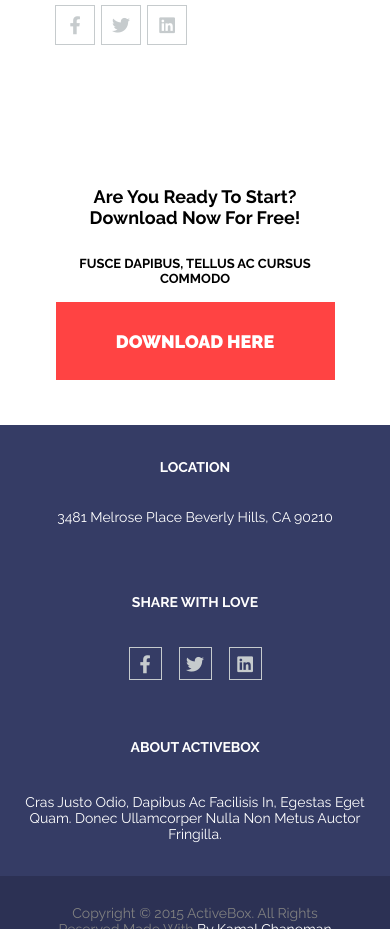
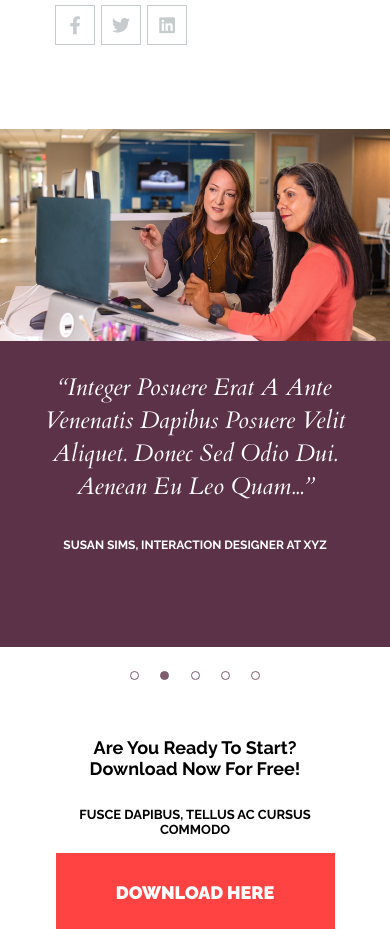
Before and after one commit to Balmakova/FE17-onl-Balmakova-Activebox, a plain HTML site: page index.html in a window 390 px wide. Shown: the part 5120-6049 px from the top of the page. Drawn offline with Linux system fonts and the light colour scheme.

Commit message:
like a slider adaptive - one

```diff
--- a/app/scss/fonts.scss
+++ b/app/scss/fonts.scss
@@ -1 +1,2 @@
 @import url('https://fonts.googleapis.com/css2?family=Raleway:wght@400;700;900&display=swap');
+@import url('https://fonts.googleapis.com/css2?family=Cardo:ital@1&display=swap');
--- /dev/null
+++ b/app/scss/slider.scss
@@ -0,0 +1,118 @@
+.slider {
+
+}
+.slider-wrapper {
+    display: flex;
+    max-height: 490px;
+    margin-bottom: 31px;
+    @media (max-width: 1024px) {
+        max-height: 332px;
+        margin-bottom: 24px;
+    }
+    @media (max-width: 575px) {
+        flex-wrap: wrap;
+        max-height: none;
+    }
+
+}
+.slider-photo {
+    min-width: 50%;
+    // height: 490px;
+    flex-grow: 1;
+    display: flex;
+    align-items: center;
+    justify-content: center;
+    & img{
+        display: block;
+        width: 100%;
+        height: 100%;
+        object-fit: cover;
+    }
+    @media (max-width: 575px) {
+        width: 100%;
+        max-height: 212px;
+    }
+
+}
+.slider-text {
+    min-width: 50%;
+    padding: 0 129px;
+    display: flex;
+    flex-direction: column;
+    align-items: start;
+    justify-content: center;
+    background: #5C3249;
+    @media (max-width: 1024px) {
+        padding: 0 88px;
+    }
+    @media (max-width: 767px) {
+        padding: 0 50px;
+    }
+    @media (max-width: 575px) {
+        padding: 30px 20px 95px;
+
+    }
+}
+.slider-quote {
+    font-family: "Cardo",sans-serif;
+    font-size: 36px;
+    line-height: 49px;
+    text-align: left;
+    text-transform: capitalize;
+    margin-bottom: 35px;
+    color: #FFFFFF;
+    @media (max-width: 1024px) {
+        font-size: 24px;
+        line-height: 33px;
+        margin-bottom: 20px;
+    }
+    @media (max-width: 767px) {
+        font-size: 18px;
+        line-height: 21px;
+        margin-bottom: 15px;
+    }
+    @media (max-width: 575px) {
+        text-align: center;
+        font-size: 24px;
+        line-height: 33px;
+        margin-bottom: 35px;
+    }
+}
+.slider-author {
+    font: $h6;
+    text-transform: uppercase;
+    color: #FFFFFF;
+    @media (max-width: 1024px) {
+        font-size: 12px;
+        line-height: 14px;
+    }
+    @media (max-width: 575px) {
+        margin: auto;
+        text-align: center;
+    }
+}
+.slider-dots {
+    margin: auto;
+    display: flex;
+    justify-content: space-between;
+    width: 170px;
+    @media (max-width: 1024px) {
+        width: 148px;
+    }
+    @media (max-width: 767px) {
+        width: 130px;
+    }
+}
+.slider-dot {
+    height: 14px;
+    width: 14px;
+    border-radius: 50%;
+    border: 1px solid #7E5D6F;
+    @media (max-width: 1024px) {
+        height: 9px;
+        width: 9px;
+    }
+    &:nth-child(2){
+        background-color: #7E5D6F;
+    }
+}
--- a/app/scss/style.scss
+++ b/app/scss/style.scss
@@ -9,6 +9,7 @@
 @import "./benefits.scss";
 @import "./projects.scss";
 @import "./team.scss";
+@import "./slider.scss";
 @import "./start.scss";
 @import "./footer.scss";
 
@@ -17,7 +18,7 @@
 @import "https://cdnjs.cloudflare.com/ajax/libs/font-awesome/5.15.4/css/all.min.css";
 
 html{
-    font-family: 'Raleway', sans-serif;
+    font-family: 'Raleway', 'Cardo', sans-serif;
 }
 .container {
     max-width: 1170px;
--- a/app/scss/team.scss
+++ b/app/scss/team.scss
@@ -1,5 +1,8 @@
 .team {
     padding: 114px 0;
+    @media (max-width: 1024px) {
+        padding: 78px 0;
+    }
     @media (max-width: 767px) {
         padding: 50px 0;
     }
--- a/index.html
+++ b/index.html
@@ -354,6 +354,28 @@
 
         </div>
     </section>
+    <secion class="slider">
+        <div class="slider-wrapper">
+            <div class="slider-photo">
+                <img src="./img/slider/slide2.jpg" alt="photo">
+            </div>
+            <div class="slider-text">
+                <p class="slider-quote">
+                    “Integer posuere erat a ante venenatis dapibus posuere velit aliquet. Donec sed odio dui. Aenean eu leo quam...”
+                </p>
+                <p class="slider-author">
+                    Susan Sims, Interaction Designer at XYZ
+                </p>
+            </div>
+        </div>
+        <ul class="slider-dots">
+            <li class="slider-dot"></li>
+            <li class="slider-dot"></li>
+            <li class="slider-dot"></li>
+            <li class="slider-dot"></li>
+            <li class="slider-dot"></li>
+        </ul>
+    </secion>
     <section class="start">
         <div class="container">
             <div class="start-wrapper">
```
Also changed, not shown: app/css/fonts.css, app/css/slider.css (added), css/style.css, img/slider/slide2.jpg (added), 1 other file.
